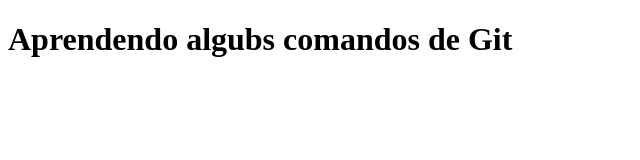
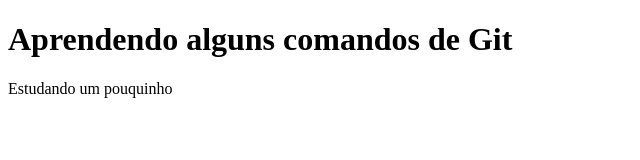
Before and after one commit to estudos-lipe/roboticapratica, a plain HTML site: page public_html/index.html in a window 1280 px wide. Shown: the whole page, without its empty margins (0-640 px from the left). Drawn offline with Linux system fonts and the light colour scheme.

Commit message:
Modifiquei uma linha do Html

```diff
--- a/public_html/index.html
+++ b/public_html/index.html
@@ -7,7 +7,8 @@
 
 </head>
 <body>
-    <h1>Aprendendo algubs comandos de Git</h1>
+    <h1>Aprendendo alguns comandos de Git</h1>
+    <p>Estudando um pouquinho</p>
 
 </body>
 </html>
```
